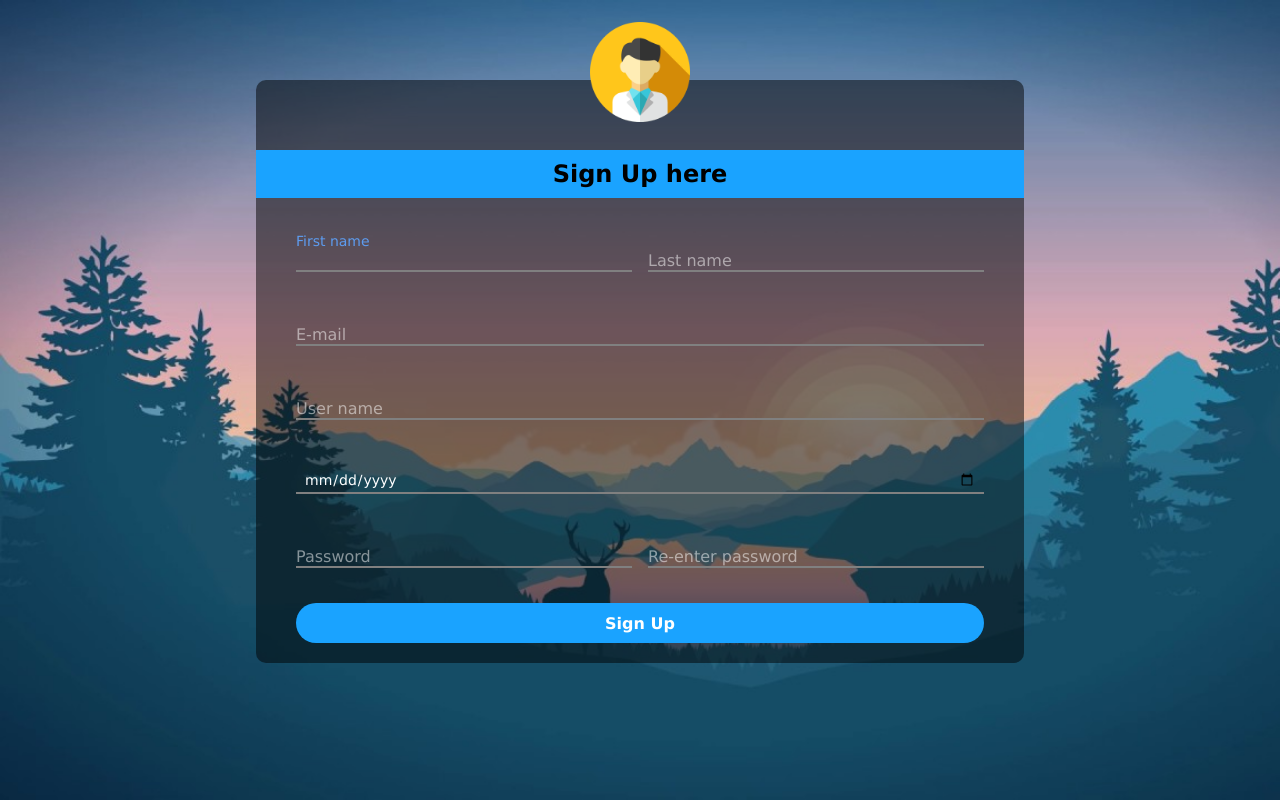
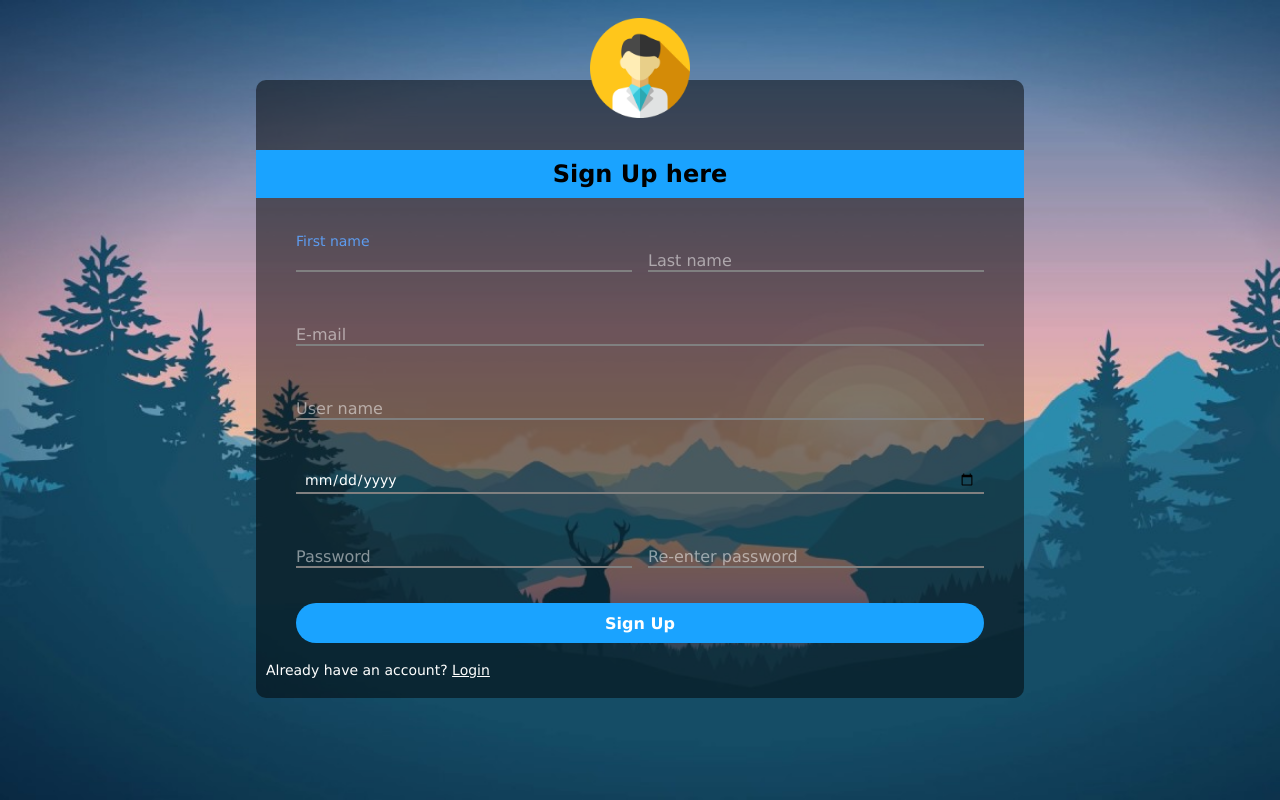
Before and after one commit to maheshgawande/LoginAndSignupSystem, a PHP site: page /html/signup.html in a window 1280 px wide. Run offline with PHP 8.4, Linux system fonts and the light colour scheme.

Commit message:
Changes.

```diff
--- a/css/signup.css
+++ b/css/signup.css
@@ -5,7 +5,6 @@
   font-family: "Lucida Sans", "Lucida Sans Regular", "Lucida Grande",
     "Lucida Sans Unicode", Geneva, Verdana, sans-serif;
 }
-
 body {
   min-width: 460px;
   padding-top: 80px;
@@ -13,7 +12,6 @@ body {
   background-size: cover;
   background-attachment: fixed;
 }
-
 .card {
   width: 60%;
   margin: auto;
@@ -35,14 +33,12 @@ img {
   -webkit-user-select: none;
   -ms-user-select: none;
 }
-
 h2 {
   text-align: center;
   padding: 10px 0;
   background-color: #1aa3ff;
   width: 100%;
 }
-
 form {
   padding: 20px 40px 0 40px;
 }
@@ -57,7 +53,6 @@ form {
 .block > div:last-child {
   flex-grow: 1;
 }
-
 .input-wrap {
   margin-bottom: 20px;
   position: relative;
@@ -100,7 +95,6 @@ form {
   font-size: 14px;
   color: #5d9cef;
 }
-
 input[type="submit"] {
   width: 100%;
   border: none;
@@ -118,13 +112,13 @@ input[type="submit"]:focus {
   cursor: pointer;
   background-color: #0066ff;
 }
+p {
+  padding-left: 10px;
+  font-size: 14px;
+  color: #fff;
+}
 a {
-  text-decoration: none;
   color: #fff;
-  font-family: serif;
-}
-a:hover {
-  text-decoration: underline;
 }
 @media only screen and (max-width: 540px) {
   .card {
--- a/html/login.html
+++ b/html/login.html
@@ -44,7 +44,7 @@
       </form>
       <br /><br /><br />
       <p style="padding-left: 10px; font-size: 14px; color: #fff;">
-        Already have an account?
+        Don't have an account?
         <a href="signup.html">Signup</a>
       </p>
     </div>
--- a/html/signup.html
+++ b/html/signup.html
@@ -78,8 +78,12 @@
 
         <input type="submit" name="signup-submit" value="Sign Up" id="submit" />
       </form>
+      <br />
+      <p>
+        Already have an account?
+        <a href="login.html">Login</a>
+      </p>
     </div>
-    <p id="output"></p>
 
     <script src="../js/validation.js" defer></script>
   </body>
```
